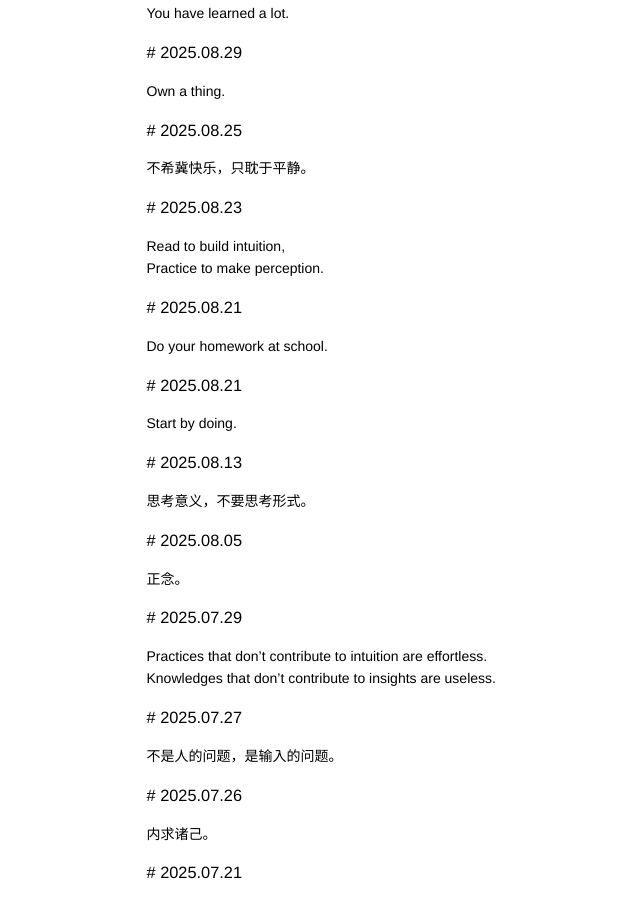
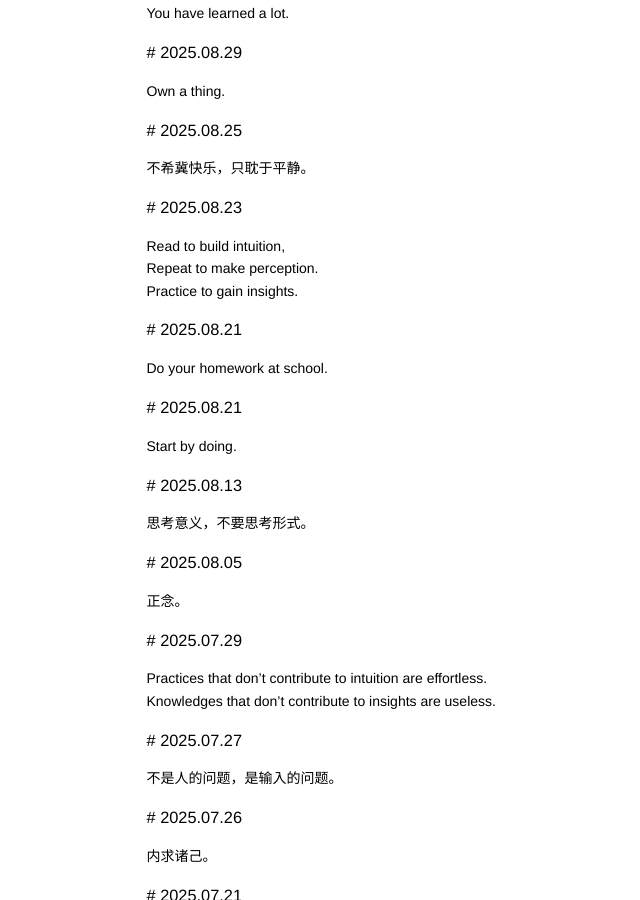
Before and after one commit to kidlj/awei, a Jekyll site: the page built from _wiki/wills.md, in a window 1280 px wide and 900 px high, scrolled down 327 px. Shown: the whole window, without its empty margins (201-841 px from the left). Built offline with Jekyll 4.4.1, drawn with Linux system fonts in a browser that asks for light colours.

Commit message:
update wills

```diff
--- a/_wiki/wills.md
+++ b/_wiki/wills.md
@@ -25,7 +25,8 @@ Own a thing.
 ### 2025.08.23
 
 Read to build intuition,
-Practice to make perception.
+Repeat to make perception.
+Practice to gain insights.
 
 ### 2025.08.21
 
```
